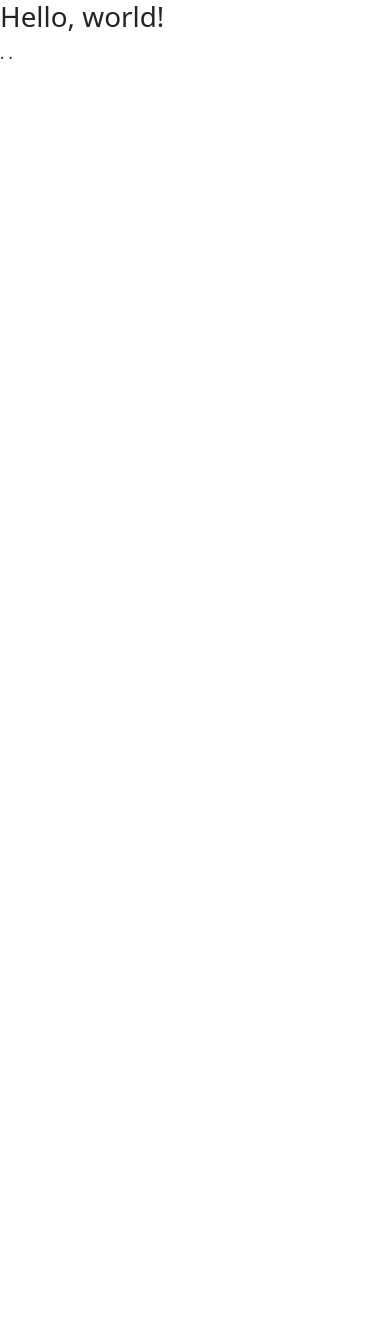
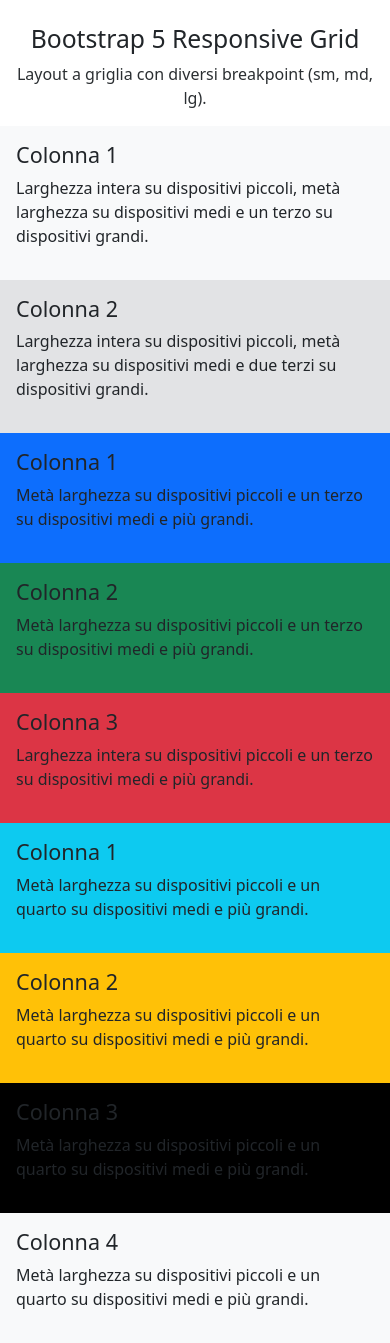
Before and after one commit to mariyadyshkant/htmlcss-bootstrap-layout, a plain HTML site: page index.html in a window 390 px wide. Before the commit the page ends 844 px from the top, so only its background shows below. Drawn offline with nearby package versions, Linux system fonts and the light colour scheme.

Commit message:
Refactor index.html to implement Bootstrap 5 responsive grid layout with multiple columns

```diff
--- a/index.html
+++ b/index.html
@@ -10,10 +10,59 @@
 </head>
 
 <body>
-    <h1>Hello, world!</h1>
-    <script src="https://cdn.jsdelivr.net/npm/bootstrap@5.3.6/dist/js/bootstrap.bundle.min.js"
-        integrity="sha384-j1CDi7MgGQ12Z7Qab0qlWQ/Qqz24Gc6BM0thvEMVjHnfYGF0rmFCozFSxQBxwHKO"
-        crossorigin="anonymous"></script>
+    <div class="container">
+        <div class="row text-center mt-4">
+            <p class="h2  fw-normal">Bootstrap 5 Responsive Grid</p>
+            <p class="fw-lighter text-secondary-emphasis">Layout a griglia con diversi breakpoint (sm, md, lg).</p>
+        </div>
+        <div class="row">
+            <div class="p-3 bg-light col-12 col-md-6 col-lg-4">
+                <p class="h4">Colonna 1</p>
+                <p>Larghezza intera su dispositivi piccoli, metà larghezza su dispositivi medi e un
+                    terzo su dispositivi grandi.</p>
+            </div>
+            <div class="p-3 bg-secondary-subtle col-12 col-md-6 col-lg-8">
+                <p class="h4">Colonna 2</p>
+                <p>Larghezza intera su dispositivi piccoli, metà larghezza su dispositivi medi e due terzi su
+                    dispositivi grandi.</p>
+            </div>
+        </div>
+        <div class="row">
+            <div class="p-3 bg-primary col-sm-6 col-md-4 col-lg-4">
+                <p class="h4">Colonna 1</p>
+                <p>Metà larghezza su dispositivi piccoli e un terzo su dispositivi medi e più grandi.</p>
+            </div>
+            <div class="p-3 bg-success col-sm-6 col-md-4 col-lg-4">
+                <p class="h4">Colonna 2</p>
+                <p>Metà larghezza su dispositivi piccoli e un terzo su dispositivi medi e più grandi.</p>
+            </div>
+            <div class="p-3 bg-danger col-sm-12 col-md-4 col-lg-4">
+                <p class="h4">Colonna 3</p>
+                <p>Larghezza intera su dispositivi piccoli e un terzo su dispositivi medi e più grandi.</p>
+            </div>
+        </div>
+        <div class="row">
+            <div class="p-3 bg-info col-sm-6 col-md-3 col-lg-3">
+                <p class="h4">Colonna 1</p>
+                <p>Metà larghezza su dispositivi piccoli e un quarto su dispositivi medi e più grandi.</p>
+            </div>
+            <div class="p-3 bg-warning col-sm-6 col-md-3 col-lg-3">
+                <p class="h4">Colonna 2</p>
+                <p>Metà larghezza su dispositivi piccoli e un quarto su dispositivi medi e più grandi.</p>
+            </div>
+            <div class="p-3 bg-black col-sm-6 col-md-3 col-lg-3">
+                <p class="h4">Colonna 3</p>
+                <p>Metà larghezza su dispositivi piccoli e un quarto su dispositivi medi e più grandi.</p>
+            </div>
+            <div class="p-3 bg-light col-sm-6 col-md-3 col-lg-3">
+                <p class="h4">Colonna 4</p>
+                <p>Metà larghezza su dispositivi piccoli e un quarto su dispositivi medi e più grandi.</p>
+            </div>
+        </div>
+    </div>
 </body>
+<script src="https://cdn.jsdelivr.net/npm/bootstrap@5.3.6/dist/js/bootstrap.bundle.min.js"
+    integrity="sha384-j1CDi7MgGQ12Z7Qab0qlWQ/Qqz24Gc6BM0thvEMVjHnfYGF0rmFCozFSxQBxwHKO"
+    crossorigin="anonymous"></script>
 
-</html> . .
+</html>
```
